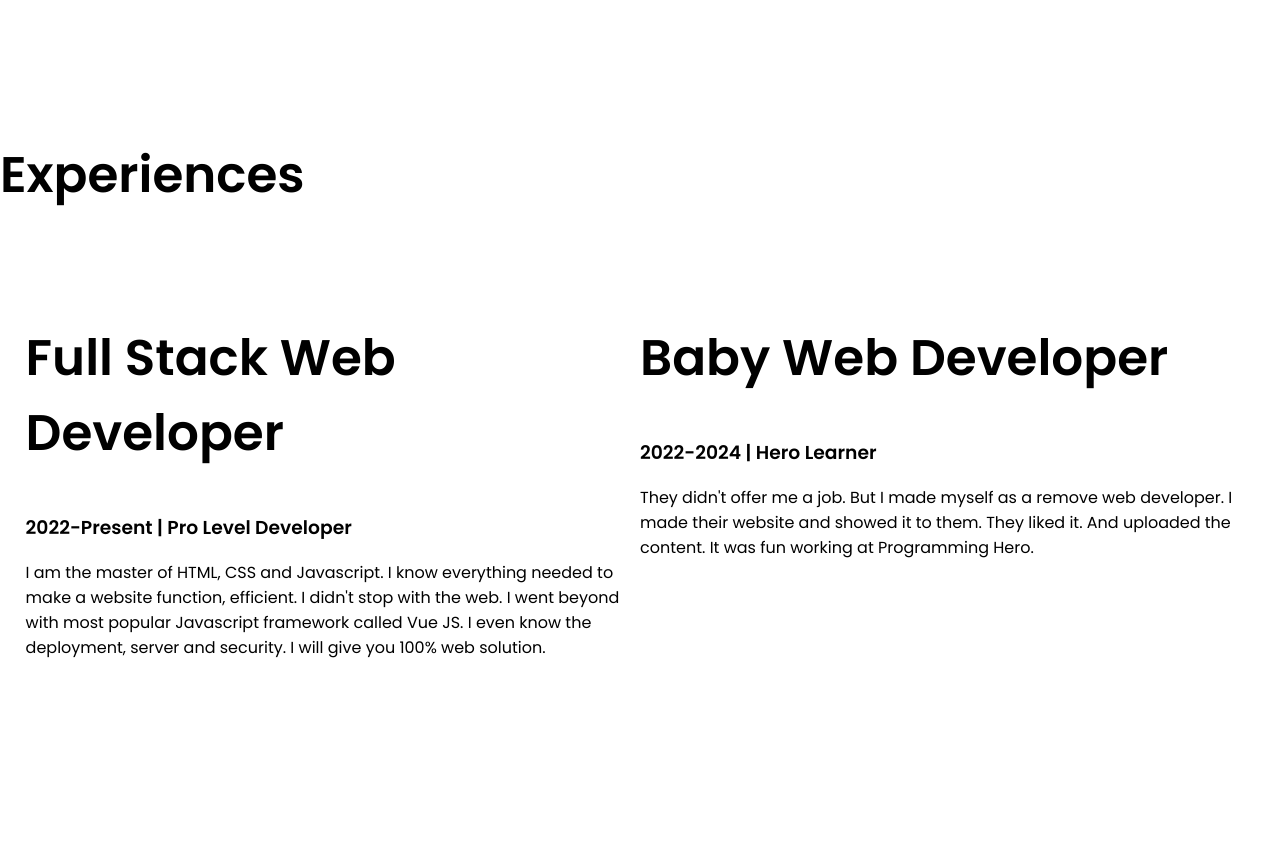
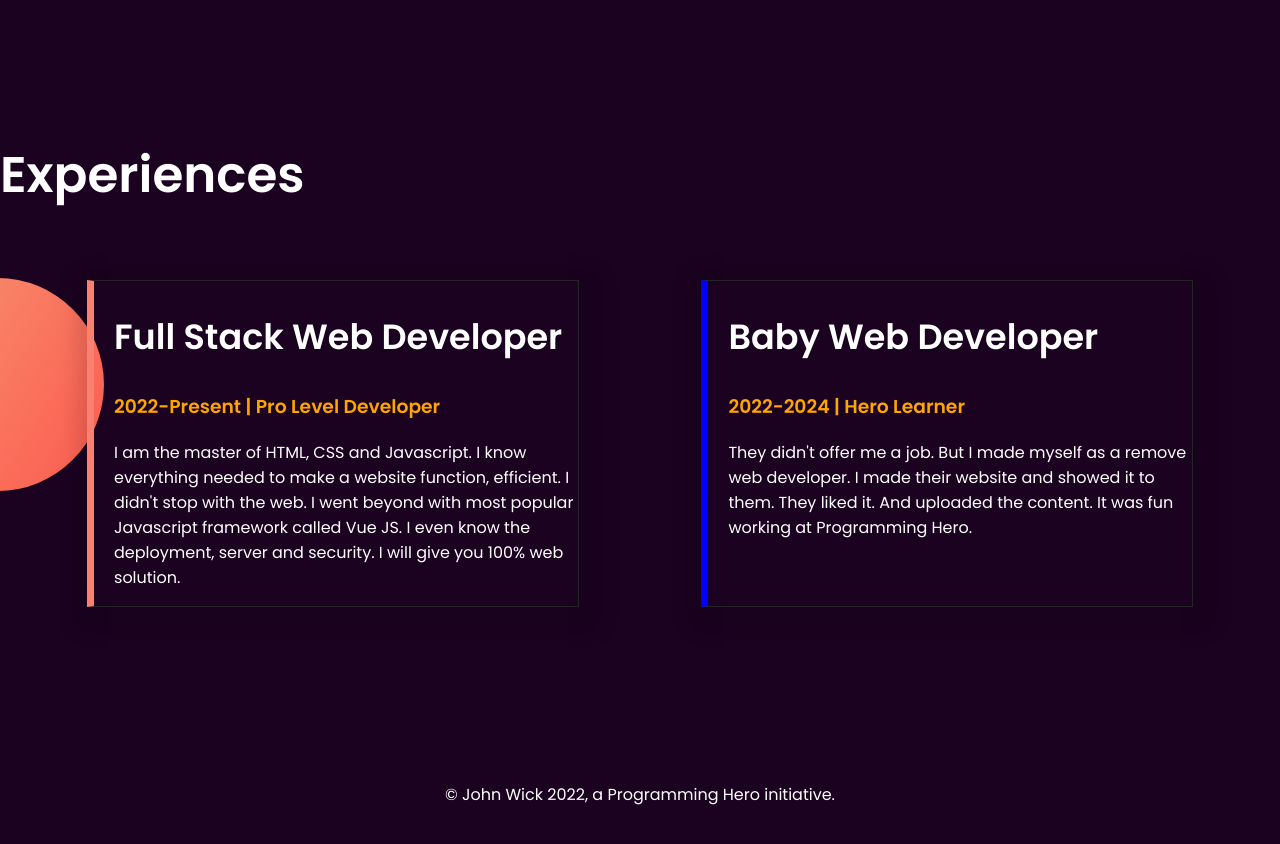
Before and after one commit to rssabbir-dev/developer-portfolio, a plain HTML site: page index.html in a window 1280 px wide. Shown: the part 1420-2264 px from the top of the page. After the commit the page ends 2243 px from the top, so only its background shows below. Drawn offline with Linux system fonts and the light colour scheme.

Commit message:
ready to live

```diff
--- a/index.html
+++ b/index.html
@@ -10,6 +10,7 @@
   <link
     href="https://fonts.googleapis.com/css2?family=Poppins:ital,wght@0,100;0,200;0,300;0,400;0,500;0,600;1,100;1,200;1,300;1,400;1,500&display=swap"
     rel="stylesheet">
+  <link rel="shortcut icon" href="images/john-wick-fav-icon.png" type="image/x-icon">
   <link rel="stylesheet" href="style.css">
   <title>John Wick Portfolio</title>
 </head>
@@ -44,26 +45,28 @@
     </div>
   </section>
 
-  <section class="experience-section">
+  <section class="experience-area">
     <h1>Experiences</h1>
     <div class="flexible-container">
-      <div class="half-width">
-        <h1>Full Stack Web Developer</h1>
-        <h3>2022-Present | Pro Level Developer</h3>
+      <div id="full-stack-developer" class="experience-item">
+        <h2>Full Stack Web Developer</h2>
+        <h3 class="orange-color">2022-Present | Pro Level Developer</h3>
         <p>I am the master of HTML, CSS and Javascript. I know everything needed to make a website function, efficient.
           I didn't
           stop with the web. I went beyond with most popular Javascript framework called Vue JS. I even know the
           deployment,
           server and security. I will give you 100% web solution.</p>
       </div>
-      <div class="half-width">
-        <h1>Baby Web Developer</h1>
-        <h3>2022-2024 | Hero Learner</h3>
+      <div id="baby-web-developer" class="experience-item">
+        <h2>Baby Web Developer</h2>
+        <h3 class="orange-color">2022-2024 | Hero Learner</h3>
         <p>They didn't offer me a job. But I made myself as a remove web developer. I made their website and showed it to them.
         They liked it. And uploaded the content. It was fun working at Programming Hero.</p>
       </div>
     </div>
   </section>
 </body>
-
+<footer>
+  <p>© John Wick 2022, a Programming Hero initiative.</p>
+</footer>
 </html>
--- a/style.css
+++ b/style.css
@@ -1,11 +1,14 @@
 body{
   font-family: 'Poppins', sans-serif;
   margin: 0;
-  /* background-color:rgb(27, 2, 32);
-  color:white; */
+  background-color:rgb(27, 2, 32);
+  color:white;
 }
 h1{
   font-size:50px;
+}
+h2{
+  font-size:35px;
 }
 .orange-color{
   color: orange;
@@ -29,10 +32,10 @@ h1{
   border-radius: 5px;
   background-image: linear-gradient(orange, salmon);
 }
-.top-banner{
+/* .top-banner{
   background-image:url(images/top-banner.png);
   background-repeat:no-repeat;
-}
+} */
 .dream-big{
   background-image:url(images/dream-bg.png);
   background-repeat: no-repeat;
@@ -41,3 +44,25 @@ h1{
 .dream-big img{
   width:90%;
 }
+.experience-area{
+  background-image:url(images/exp-bg.png);
+  background-repeat: no-repeat;
+  background-position:left center;
+}
+.experience-item{
+  box-shadow: 5px 8px 20px 14px #00000021;
+  width:40%;
+  margin-left: 5%;
+  margin-right: 5%;
+  padding-left: 20px;
+  border:1px solid #242424;
+}
+#full-stack-developer{
+  border-left: 7px solid salmon;
+}
+#baby-web-developer{
+  border-left: 7px solid blue;
+}
+footer p{
+  text-align: center;
+}
```
Also changed, not shown: images/john-wick-fav-icon.png (added).
